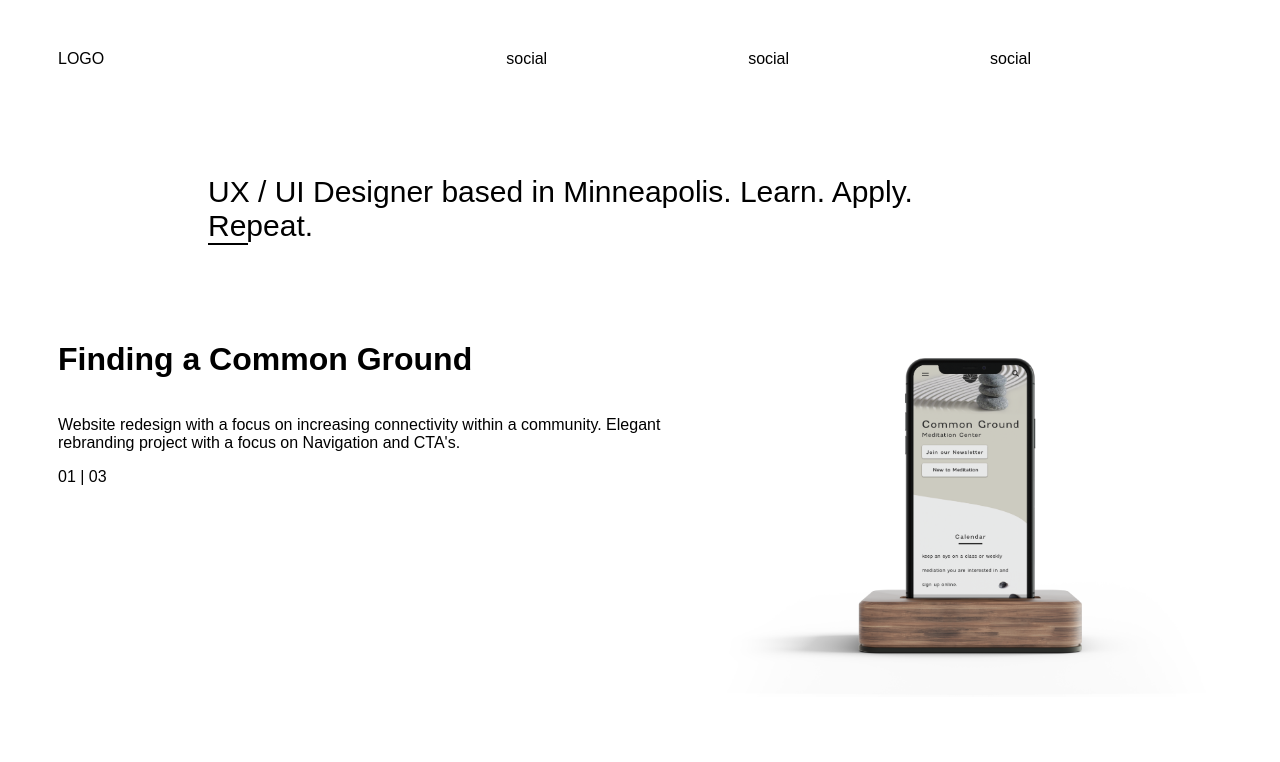
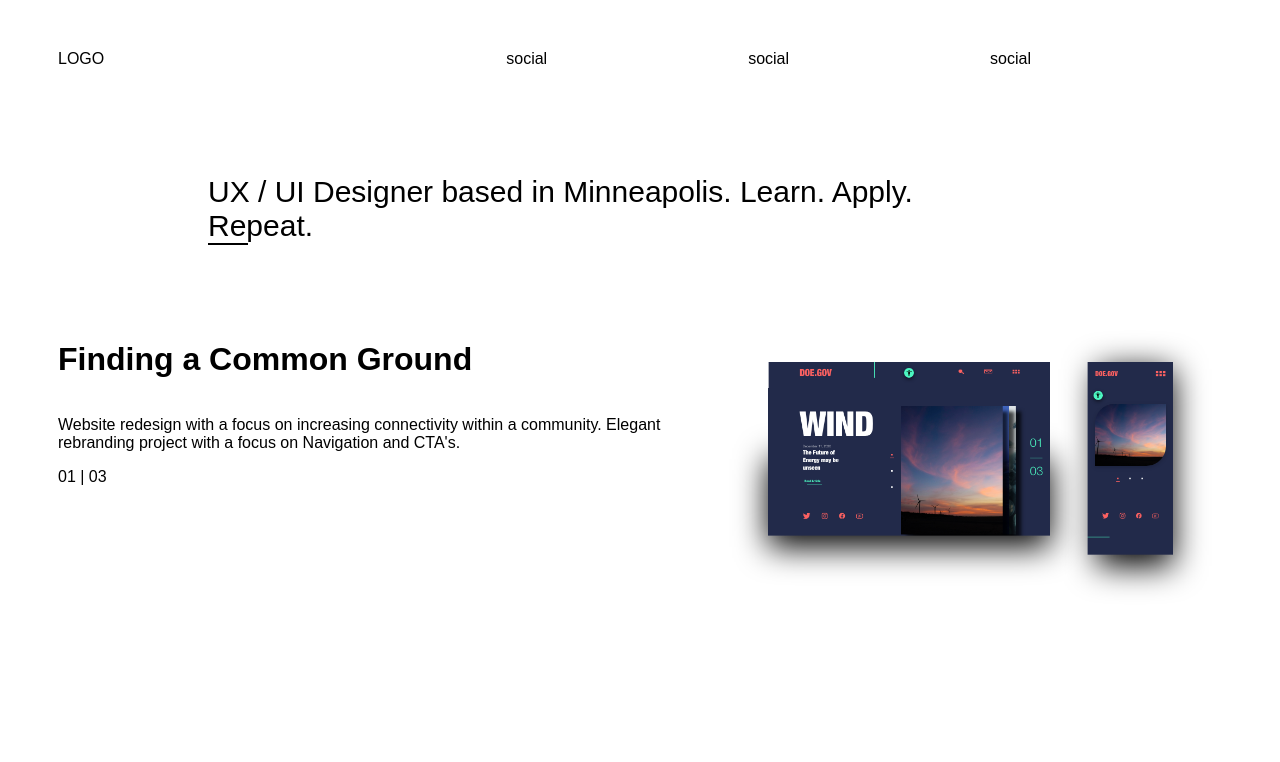
Before and after one commit to Nkauf007/Profile-Page, a plain HTML site: page index.html in a window 1280 px wide. Shown: the top 762 px of the page. Drawn offline with nearby package versions, Linux system fonts and the light colour scheme; files whose address does not match are found by name; a web font is replaced by a local one.

Commit message:
Update index.html

```diff
--- a/index.html
+++ b/index.html
@@ -50,7 +50,7 @@
             <p2> 01 | 03 </p2>
         </div>
         <div class="project1Image">
-            <img src="https://github.com/Nkauf007/Profile-Page/blob/master/IMAGES/group%20213.png" alt="CG">
+            <img src="IMAGES/group 1474.png" alt="CG">
         </div>
 
         <div class="project2">
```
